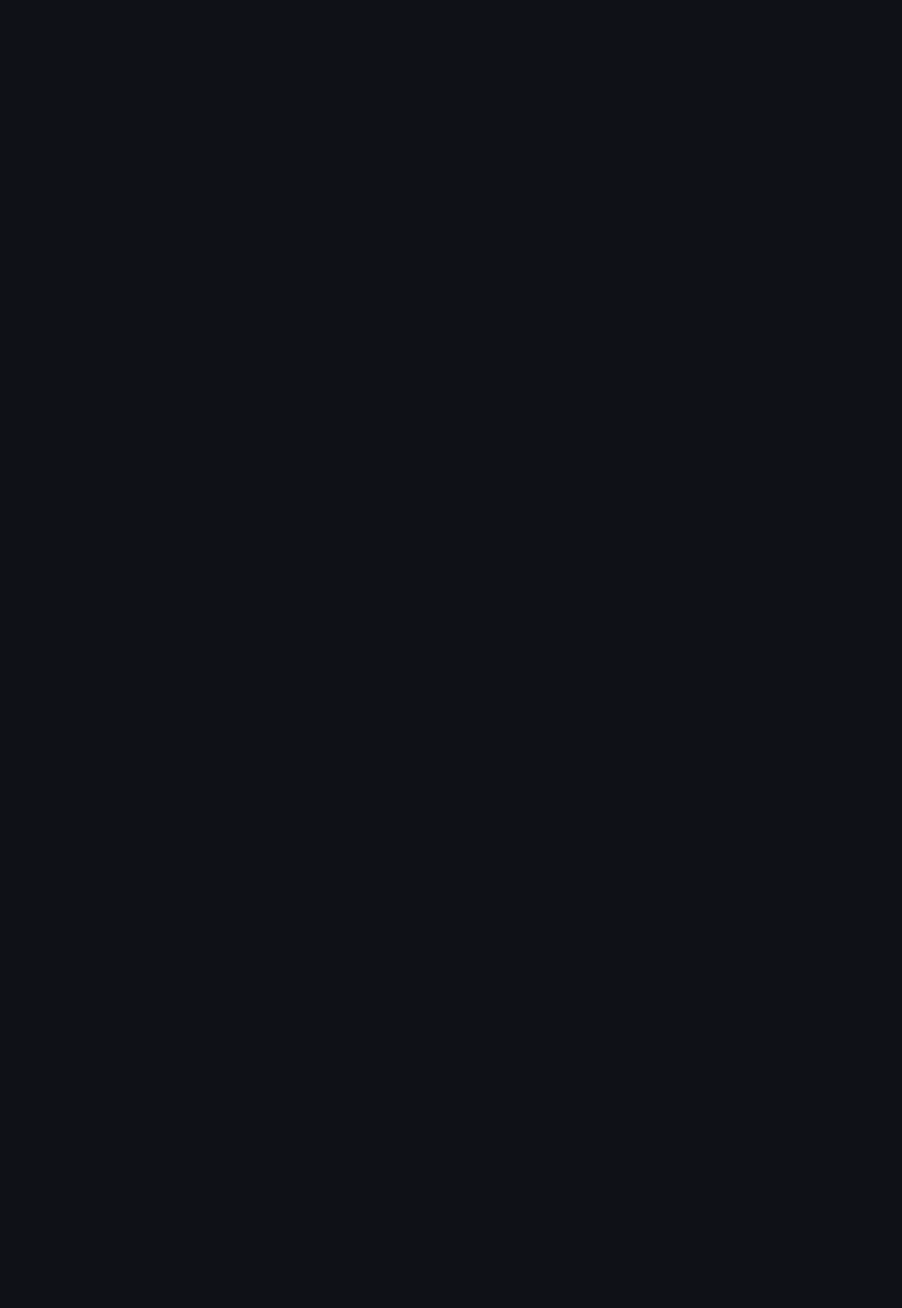
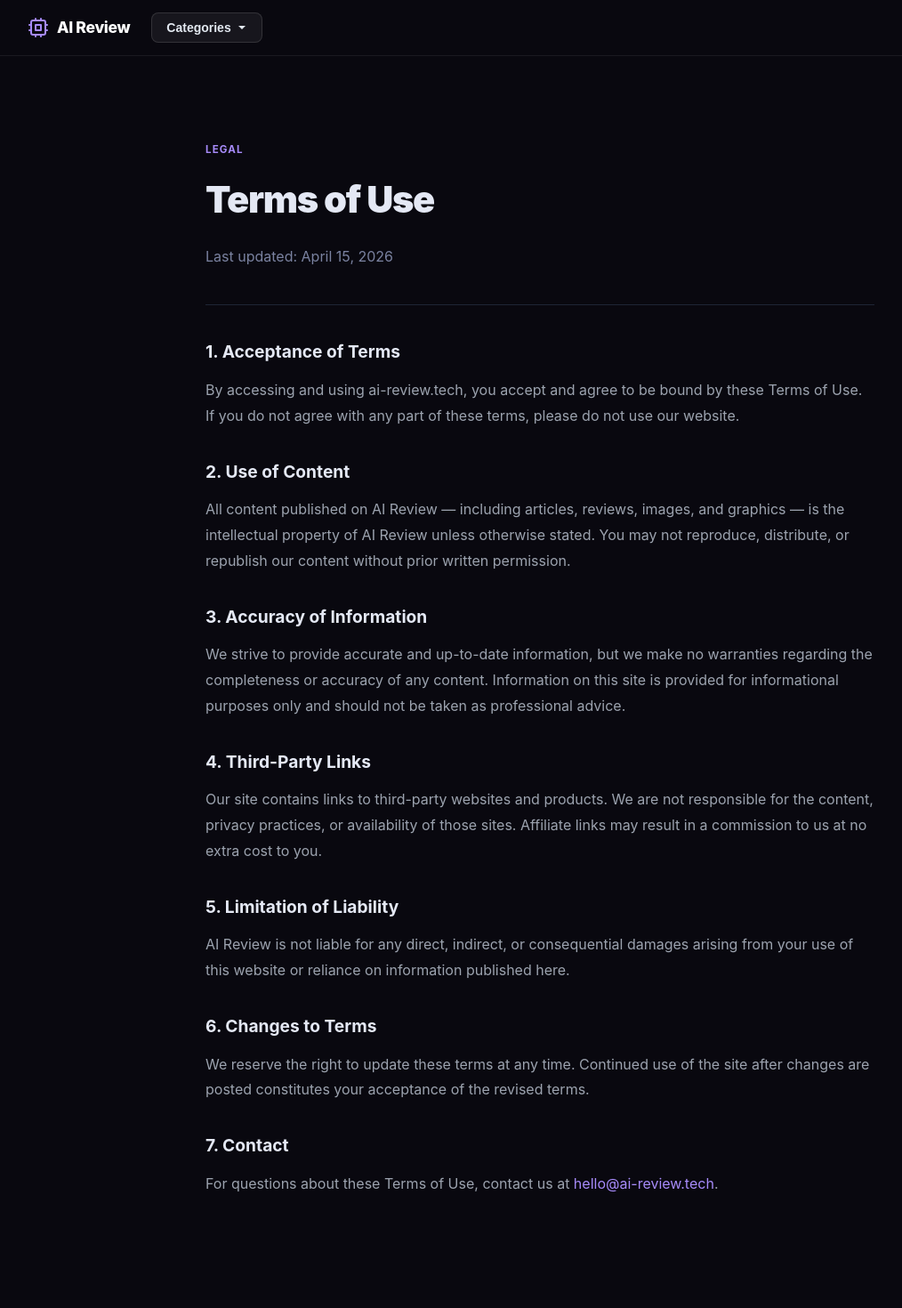
Before and after one commit to conceptsellerbills-cmyk/ai-review-tech, a Next.js app: page /terms in a window 1280 px wide. Before the commit this address had no page. Shown: the top 1470 px of the page at 89% size, without its empty margins (33-1047 px from the left). Before the commit the page ends 800 px from the top, so only its background shows below. Built offline with nearby package versions, Linux system fonts and the light colour scheme.

Commit message:
feat: add Terms of Use page

```diff
--- /dev/null
+++ b/app/terms/page.tsx
@@ -0,0 +1,56 @@
+import type { Metadata } from "next";
+export const metadata: Metadata = { title: "Terms of Use — AI Review", description: "Terms of Use for AI Review (ai-review.tech)." };
+export default function TermsPage() {
+  return (
+    <>
+      <style>{`
+  *,*::before,*::after{box-sizing:border-box;margin:0;padding:0}
+  body{background:#09080f;color:#e4e8f4;font-family:-apple-system,BlinkMacSystemFont,"Segoe UI",sans-serif;line-height:1.7}
+  a{color:#a78bfa;text-decoration:none}
+  a:hover{text-decoration:underline}
+  .page-wrap{max-width:800px;margin:0 auto;padding:56px 24px 100px}
+  .page-eyebrow{font-size:0.72rem;font-weight:700;letter-spacing:0.1em;text-transform:uppercase;color:#a78bfa;margin-bottom:10px}
+  .page-title{font-size:clamp(1.8rem,4vw,2.6rem);font-weight:900;letter-spacing:-0.03em;margin-bottom:16px;color:#e4e8f4}
+  .page-subtitle{font-size:1rem;color:#7a82a0;margin-bottom:40px;line-height:1.7;max-width:600px}
+  .page-divider{border:none;border-top:1px solid #1e2535;margin:36px 0}
+  h2{font-size:1.2rem;font-weight:700;color:#e4e8f4;margin:32px 0 12px}
+  p{color:#9ca3af;line-height:1.8;margin-bottom:16px}
+  ul{color:#9ca3af;margin:0 0 16px 20px;line-height:1.9}
+  li{margin-bottom:4px}
+  .contact-form{display:flex;flex-direction:column;gap:16px;margin-top:24px}
+  .form-group{display:flex;flex-direction:column;gap:6px}
+  .form-group label{font-size:0.85rem;font-weight:600;color:#c8cad8}
+  .form-group input,.form-group textarea,.form-group select{background:rgba(255,255,255,0.05);border:1px solid rgba(255,255,255,0.1);border-radius:8px;padding:12px 16px;color:#e4e8f4;font-size:0.95rem;font-family:inherit;outline:none;transition:border-color 0.15s;resize:vertical}
+  .form-group input:focus,.form-group textarea:focus,.form-group select:focus{border-color:#a78bfa}
+  .form-group input::placeholder,.form-group textarea::placeholder{color:#4b5563}
+  .form-submit{background:#a78bfa;color:#fff;border:none;border-radius:10px;padding:13px 32px;font-size:1rem;font-weight:700;cursor:pointer;align-self:flex-start;transition:opacity 0.15s}
+  .form-submit:hover{opacity:0.85}
+  .info-card{background:rgba(255,255,255,0.03);border:1px solid #1e2535;border-radius:12px;padding:24px 28px;margin-bottom:20px}
+  .info-card h3{font-size:1rem;font-weight:700;color:#e4e8f4;margin-bottom:8px}
+  .info-card p{margin:0;font-size:0.9rem}
+  .highlight-box{background:rgba(167,139,250,0.08);border:1px solid rgba(167,139,250,0.25);border-radius:12px;padding:24px 28px;margin:28px 0}
+  .highlight-box p{margin:0;color:#c8cad8}
+`}</style>
+      <div className="page-wrap">
+        <div className="page-eyebrow">Legal</div>
+        <h1 className="page-title">Terms of Use</h1>
+        <p className="page-subtitle">Last updated: April 15, 2026</p>
+        <hr className="page-divider" />
+        <h2>1. Acceptance of Terms</h2>
+        <p>By accessing and using ai-review.tech, you accept and agree to be bound by these Terms of Use. If you do not agree with any part of these terms, please do not use our website.</p>
+        <h2>2. Use of Content</h2>
+        <p>All content published on AI Review — including articles, reviews, images, and graphics — is the intellectual property of AI Review unless otherwise stated. You may not reproduce, distribute, or republish our content without prior written permission.</p>
+        <h2>3. Accuracy of Information</h2>
+        <p>We strive to provide accurate and up-to-date information, but we make no warranties regarding the completeness or accuracy of any content. Information on this site is provided for informational purposes only and should not be taken as professional advice.</p>
+        <h2>4. Third-Party Links</h2>
+        <p>Our site contains links to third-party websites and products. We are not responsible for the content, privacy practices, or availability of those sites. Affiliate links may result in a commission to us at no extra cost to you.</p>
+        <h2>5. Limitation of Liability</h2>
+        <p>AI Review is not liable for any direct, indirect, or consequential damages arising from your use of this website or reliance on information published here.</p>
+        <h2>6. Changes to Terms</h2>
+        <p>We reserve the right to update these terms at any time. Continued use of the site after changes are posted constitutes your acceptance of the revised terms.</p>
+        <h2>7. Contact</h2>
+        <p>For questions about these Terms of Use, contact us at <a href="mailto:hello@ai-review.tech">hello@ai-review.tech</a>.</p>
+      </div>
+    </>
+  );
+}
```
